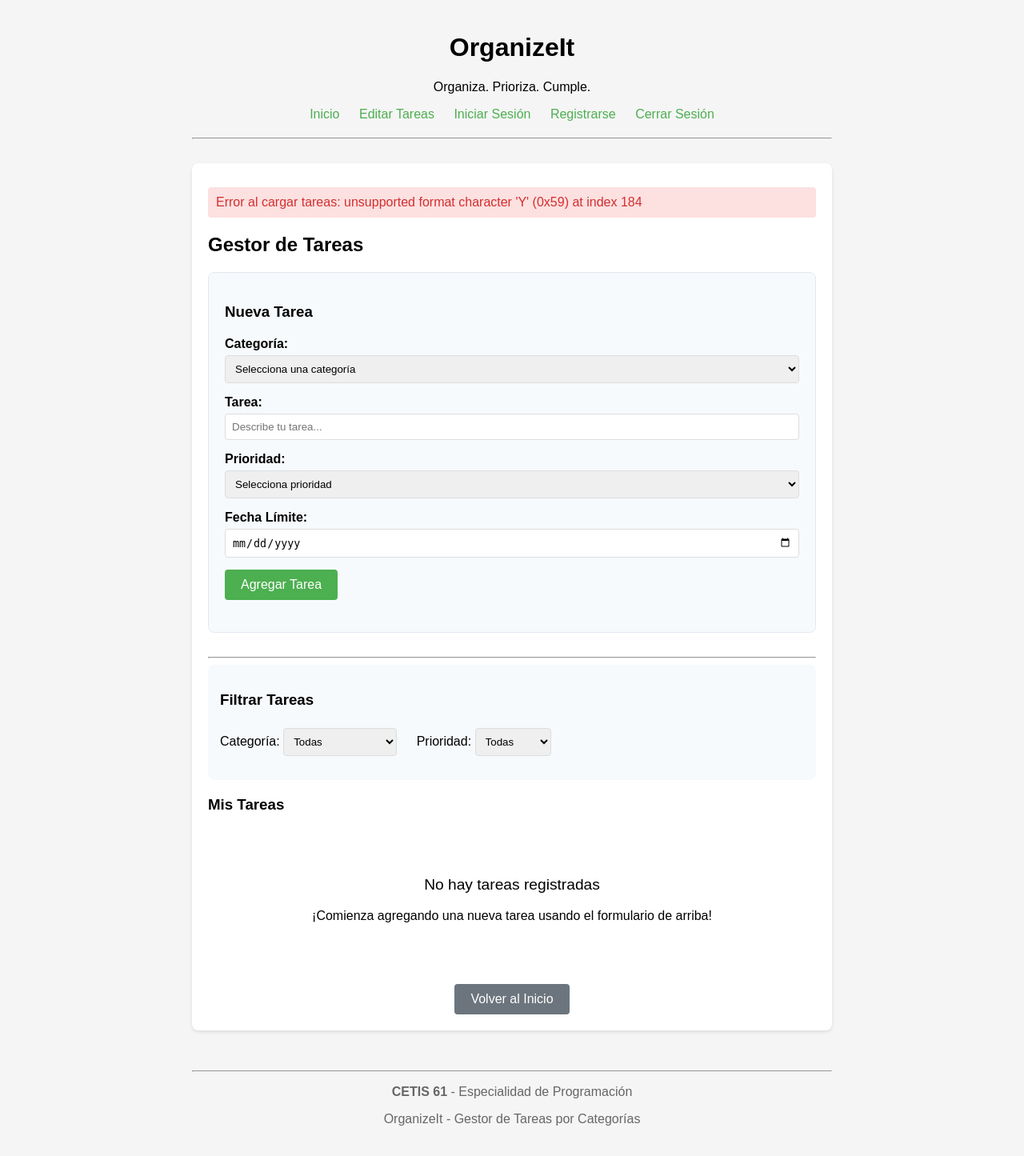
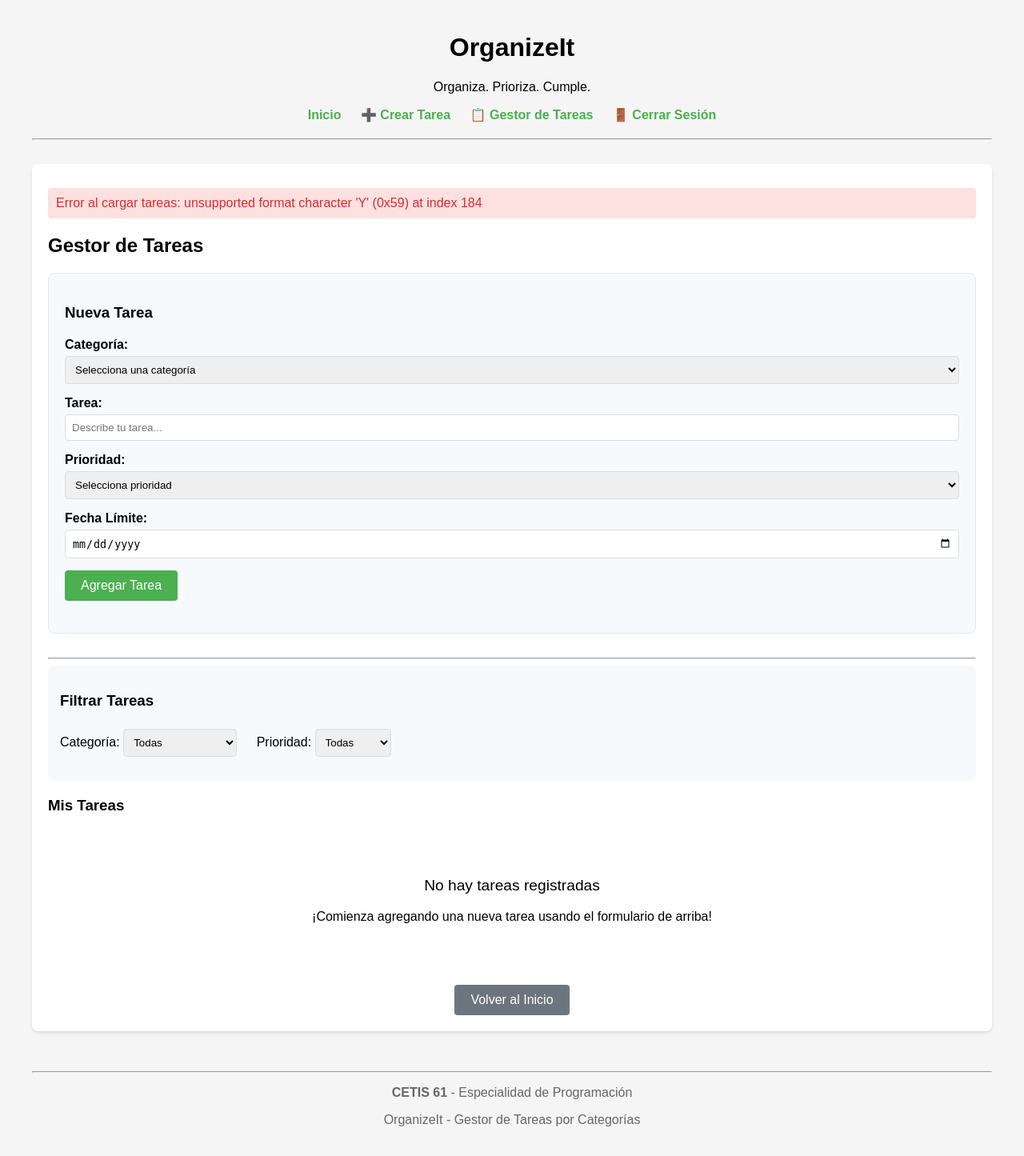
Before and after one commit to OmarOrtVal/Organizeit, a Flask app: page /editar in a window 1280 px wide. Shown: the whole page at 80% size. Before the commit the page ends 1407 px from the top, so only its background shows below. Run offline with Flask 3, Linux system fonts and the light colour scheme; a user stored in the database is signed in; some libraries are stand-ins or nearby versions.

Commit message:
Update base.html

```diff
--- a/templates/base.html
+++ b/templates/base.html
@@ -8,7 +8,7 @@
         /* Estilos mínimos para mejorar legibilidad */
         body {
             font-family: Arial, sans-serif;
-            max-width: 800px;
+            max-width: 1200px;
             margin: 0 auto;
             padding: 20px;
             background-color: #f5f5f5;
@@ -26,7 +26,7 @@
         form {
             margin: 20px 0;
         }
-        input, select {
+        input, select, textarea {
             width: 100%;
             padding: 8px;
             margin: 5px 0 15px 0;
@@ -51,6 +51,9 @@
         }
         .btn-secondary:hover {
             background-color: #5a6268;
+        }
+        .btn-primary {
+            background-color: #4CAF50;
         }
         .error {
             color: #d32f2f;
@@ -81,6 +84,7 @@
             margin: 0 10px;
             color: #4CAF50;
             text-decoration: none;
+            font-weight: bold;
         }
         nav a:hover {
             text-decoration: underline;
@@ -98,10 +102,14 @@
         <p>Organiza. Prioriza. Cumple.</p>
         <nav>
             <a href="/">Inicio</a>
-            <a href="/editar">Editar Tareas</a>
-            <a href="/login">Iniciar Sesión</a>
-            <a href="/registrar">Registrarse</a>
-            <a href="/logout">Cerrar Sesión</a>
+            {% if user_logged_in %}
+                <a href="/crear_tarea">➕ Crear Tarea</a>
+                <a href="/gestor_tareas">📋 Gestor de Tareas</a>
+                <a href="/logout">🚪 Cerrar Sesión</a>
+            {% else %}
+                <a href="/login">Iniciar Sesión</a>
+                <a href="/registrar">Registrarse</a>
+            {% endif %}
         </nav>
         <hr>
     </header>
```
